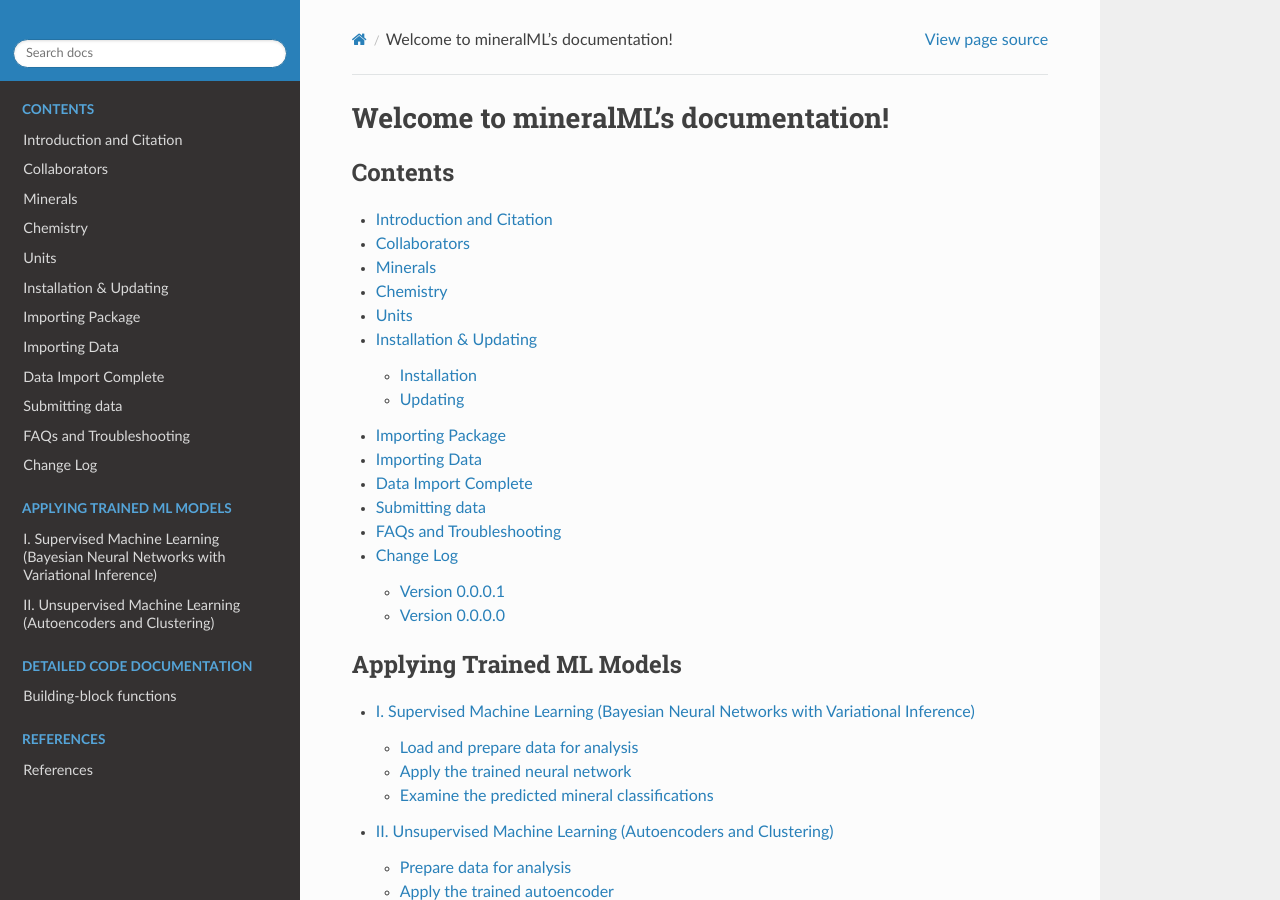
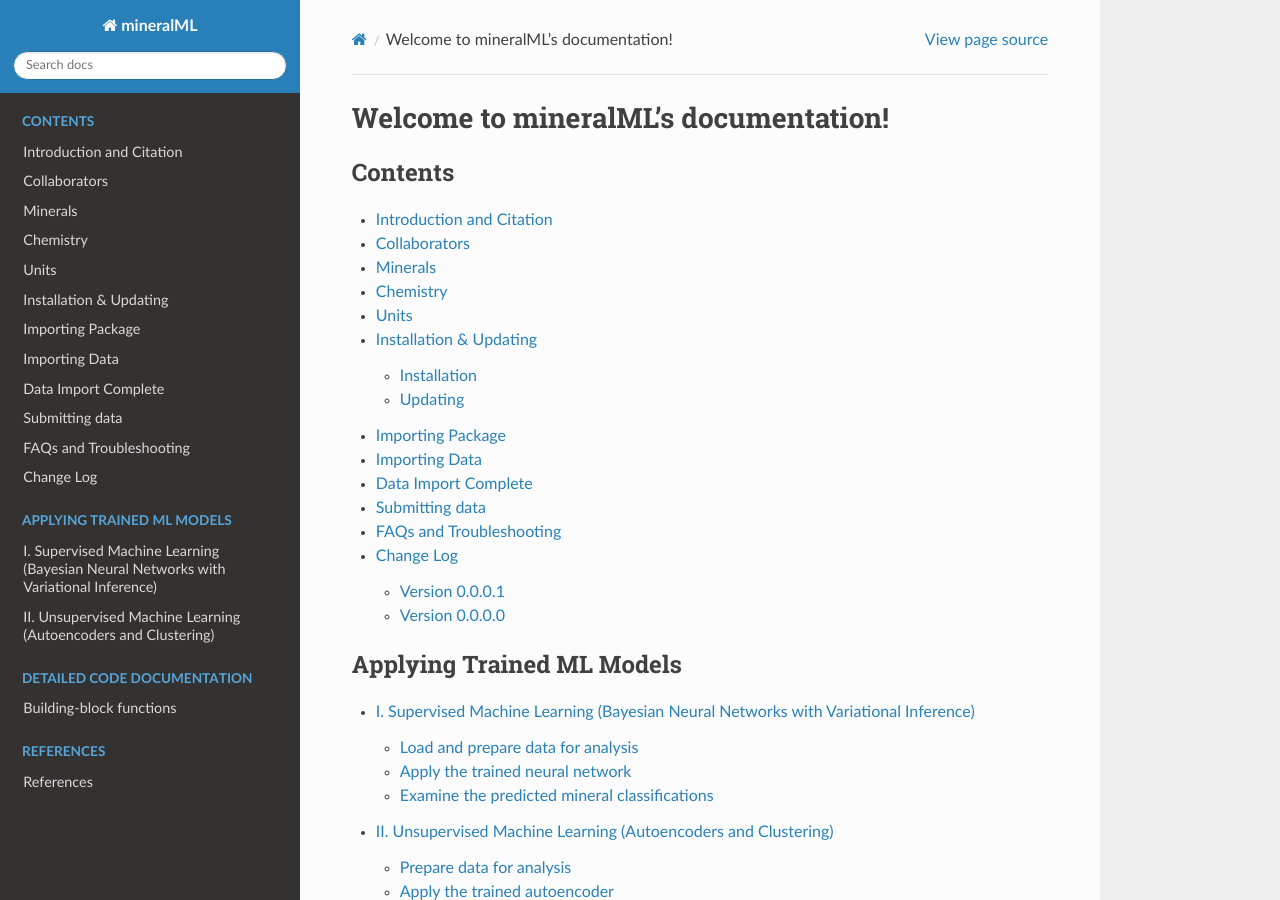
Before and after one commit to sarahshi/mineralML, a Sphinx documentation site: the page built from docs/index.rst, in a window 1280 px wide and 900 px high. Built offline with Sphinx 7.4.7 and the Read the Docs theme 2.0.0, drawn with Linux system fonts in a browser that asks for light colours.

Commit message:
Update conf.py

```diff
--- a/docs/conf.py
+++ b/docs/conf.py
@@ -152,10 +152,11 @@ html_theme =  "sphinx_rtd_theme"
 html_static_path = ['_static']
 
 # html_logo = "_static/mineralML_logo.png"
-html_theme_options = {
-    'logo_only': True,
-    'display_version': False,
-}
+# html_theme_options = {
+#     'logo_only': True,
+#     'display_version': False,
+# }
+
 # Custom sidebar templates, must be a dictionary that maps document names
 # to template names.
 #
```
